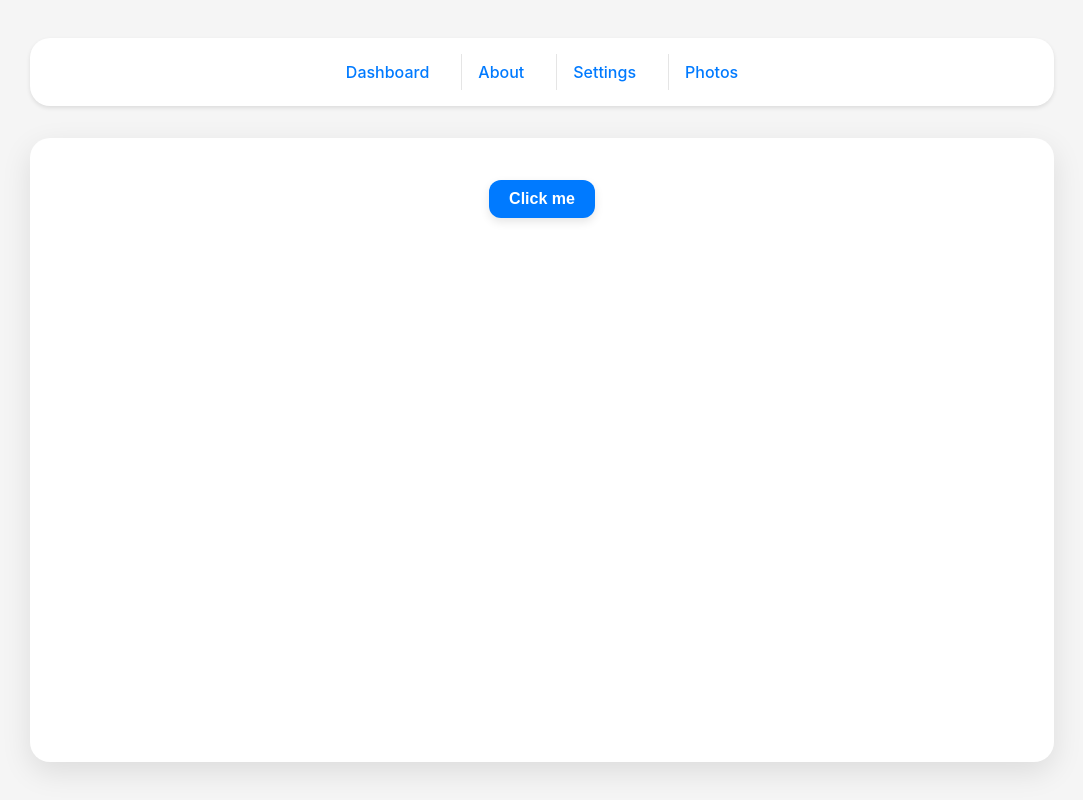
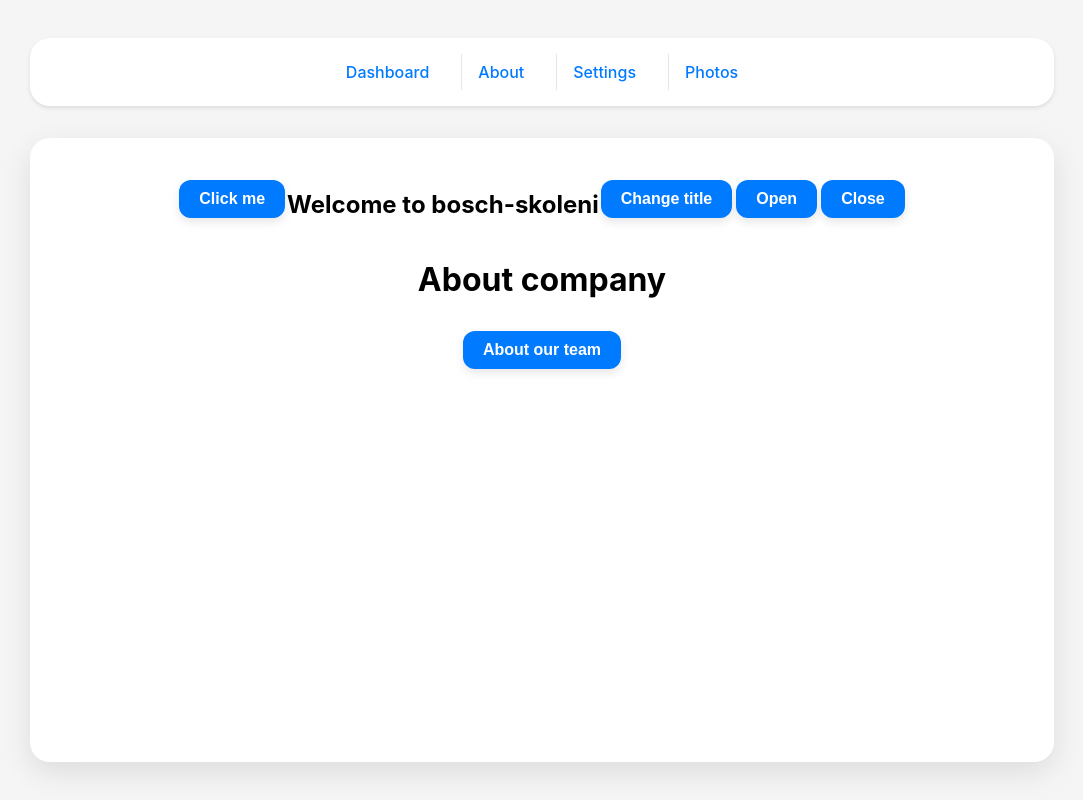
Before and after one commit to furatismail/bosch-skoleni, an Angular app: page /about/company in a window 1280 px wide. Shown: the whole page, without its empty margins (98-1181 px from the left). Built offline with nearby package versions, Linux system fonts and the light colour scheme.

Commit message:
crazy window

```diff
--- a/src/app/app.component.html
+++ b/src/app/app.component.html
@@ -8,4 +8,12 @@
 <div class="apple-card">
   <app-child id="appChild"></app-child>
   <button (click)="clickMe()">Click me</button>
+
+  <h2 appWindow #portal="portal">Welcome to {{ title }}</h2>
+
+  <button (click)="changeTitle()">Change title</button>
+  <button (click)="portal.open()">Open</button>
+  <button (click)="portal.close()">Close</button>
+
+  <router-outlet />
 </div>
--- a/src/app/app.component.ts
+++ b/src/app/app.component.ts
@@ -2,11 +2,12 @@ import { AfterViewInit, Component } from '@angular/core';
 import { RouterLink, RouterOutlet } from '@angular/router';
 import { TimeComponent } from './shared/components/time/time.component';
 import { ChildComponent } from './shared/components/child/child.component';
+import { WindowDirective } from './shared/directives/window.directive';
 
 @Component({
   selector: 'app-root',
   standalone: true,
-  imports: [RouterOutlet, RouterLink, TimeComponent, ChildComponent],
+  imports: [RouterOutlet, RouterLink, TimeComponent, ChildComponent, WindowDirective],
   templateUrl: './app.component.html',
   styleUrl: './app.component.css'
 })
@@ -26,4 +27,9 @@ export class AppComponent implements AfterViewInit {
   clickMe() {
     console.log('clickMe to run zone.js and detection')
   }
+
+  changeTitle() {
+    this.title = 'something'
+  }
+
 }
--- /dev/null
+++ b/src/app/shared/directives/window.directive.ts
@@ -0,0 +1,38 @@
+import { Directive, ElementRef, inject, Renderer2 } from '@angular/core';
+
+@Directive({
+  selector: '[appWindow]',
+  exportAs: 'portal',
+  standalone: true
+})
+export class WindowDirective {
+  private readonly element!: HTMLElement;
+  private readonly parent: any;
+  private window: Window | null = null;
+
+  private hostRef = inject(ElementRef);
+  private renderer = inject(Renderer2);
+
+
+  constructor() {
+
+    this.element = this.hostRef.nativeElement;
+    this.parent = this.renderer.parentNode(this.element);
+
+    console.log(this.element)
+    console.log(parent)
+  }
+
+  open() {
+    console.log('open')
+    this.window = window.open('', '', 'width=500, height=300');
+    this.renderer.appendChild(this.window?.document?.body, this.element);
+  }
+
+  close() {
+    console.log('close')
+    this.renderer.appendChild(this.parent, this.element);
+    this.window?.close();
+  }
+
+}
```
